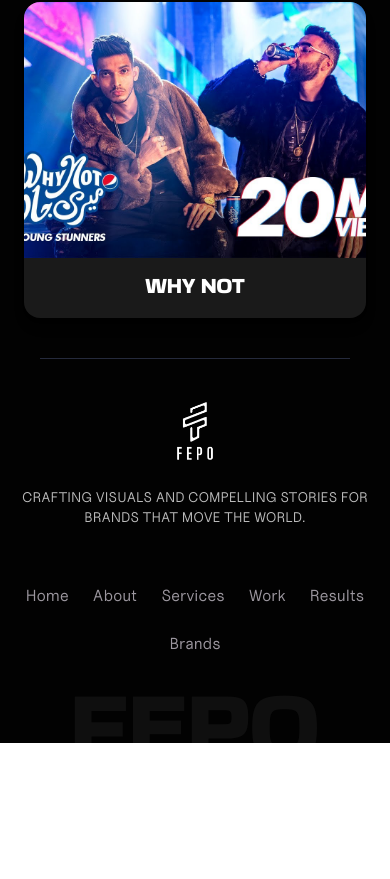
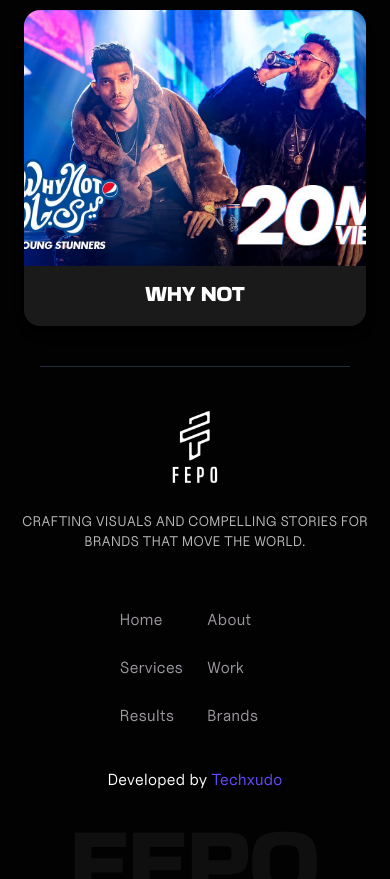
Before and after one commit to 404annas/vision-animated, a React (Vite) app: page /portfolio in a window 390 px wide. Shown: the part 7586-8465 px from the top of the page. Before the commit the page ends 8329 px from the top, so only its background shows below. Built offline with nearby package versions, Linux system fonts and the light colour scheme.

Commit message:
Resposnive Fixes

```diff
--- a/src/components/AboutUs.jsx
+++ b/src/components/AboutUs.jsx
@@ -75,7 +75,7 @@
           muted
           loop
           playsInline
-          className="absolute w-[200px] md:w-[400px] h-[300px] md:h-[350px] object-cover rounded-3xl shadow-2xl z-20"
+          className="absolute w-[200px] md:w-[400px] h-[200px] md:h-[350px] object-cover rounded-3xl shadow-2xl z-20"
           style={{ left: '50%', top: '50%', transform: 'translate3d(-50%, -50%, 0)', willChange: 'transform' }}
         />
         <video
@@ -85,7 +85,7 @@
           muted
           loop
           playsInline
-          className="absolute w-[200px] md:w-[400px] h-[300px] md:h-[350px] object-cover rounded-3xl shadow-2xl z-20"
+          className="absolute w-[200px] md:w-[400px] h-[200px] md:h-[350px] object-cover rounded-3xl shadow-2xl z-20"
           style={{ left: '50%', top: '50%', transform: 'translate3d(-50%, -50%, 0)', willChange: 'transform' }}
         />
 
--- a/src/components/Footer.jsx
+++ b/src/components/Footer.jsx
@@ -33,7 +33,7 @@
         <div id="contact" className="flex items-center flex-col gap-6">
           <Link to={"/"} onClick={() => window.scrollTo(0, 0)}>
             <img
-              className="w-16 sm:w-24 cursor-pointer hover:opacity-80 transition-all duration-300"
+              className="w-20 sm:w-24 cursor-pointer hover:opacity-80 transition-all duration-300"
               loading="lazy"
               src={logo}
               alt="Logo"
@@ -44,7 +44,7 @@
             Crafting visuals and compelling stories for brands that move the world.
           </p>
 
-          <div className="flex flex-wrap items-center justify-center gap-6 sm:gap-10 md:gap-16 text-[#9C979F] font-uncut pt-8">
+          <div className="grid grid-cols-2 sm:grid-cols-6 items-center justify-center gap-6 sm:gap-10 md:gap-16 text-[#9C979F] font-uncut pt-8">
             <p onClick={() => handleScroll("home")} className="cursor-pointer hover:text-white transition-all duration-300">Home</p>
             <p onClick={() => handleScroll("about")} className="cursor-pointer hover:text-white transition-all duration-300">About</p>
             <p onClick={() => handleScroll("services")} className="cursor-pointer hover:text-white transition-all duration-300">Services</p>
@@ -52,6 +52,8 @@
             <p onClick={() => handleScroll("results")} className="cursor-pointer hover:text-white transition-all duration-300">Results</p>
             <p onClick={() => handleScroll("brands")} className="cursor-pointer hover:text-white transition-all duration-300">Brands</p>
           </div>
+
+          <p className="font-uncut sm:hidden block pt-4">Developed by <a href="https://techxudo.com/" target="_blank" className="text-[#654AFF]">Techxudo</a></p>
         </div>
       </footer >
 
--- a/src/components/Navbar.jsx
+++ b/src/components/Navbar.jsx
@@ -63,7 +63,7 @@
       <div className="flex items-center justify-between w-full">
         {/* Logo */}
         <Link to={"/"} className="flex items-center gap-2">
-          <img className="w-14 sm:w-16 md:w-20" src={logo} alt="Logo" loading="lazy" />
+          <img className="w-16 sm:w-16 md:w-20" src={logo} alt="Logo" loading="lazy" />
         </Link>
 
         {/* Right Side */}
```
